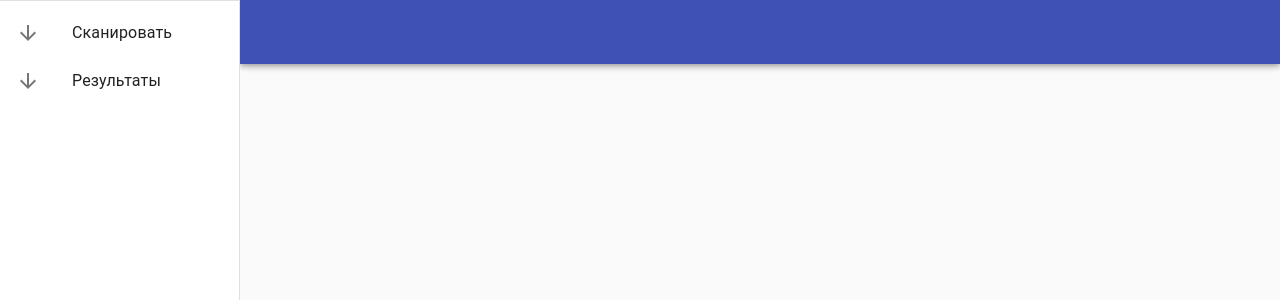
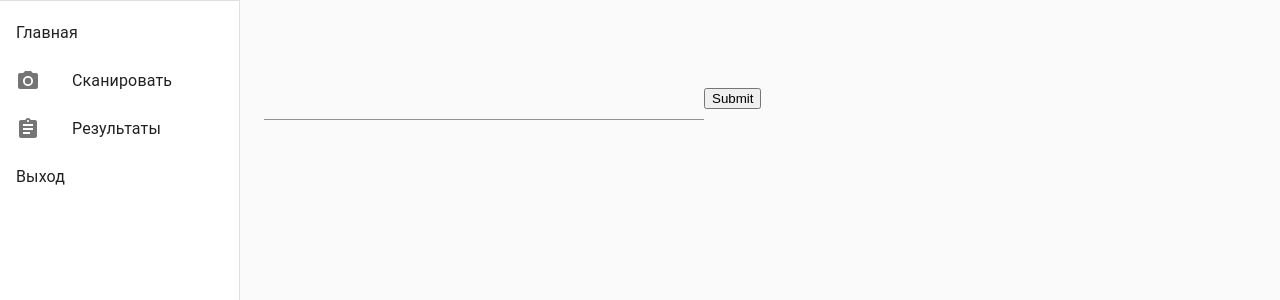
Before and after one commit to kirillva/arm_universal, a React (Create React App) app: page /#/auth in a window 1280 px wide. Shown: the top 300 px of the page. Built offline with nearby package versions, Linux system fonts and the light colour scheme.

Commit message:
Роутинг

```diff
--- a/package.json
+++ b/package.json
@@ -12,6 +12,7 @@
     "formik": "^2.2.5",
     "react": "^17.0.1",
     "react-dom": "^17.0.1",
+    "react-qr-reader": "^2.2.1",
     "react-router-dom": "^5.2.0",
     "react-scripts": "4.0.1",
     "web-vitals": "^0.2.4"
--- a/src/App.js
+++ b/src/App.js
@@ -9,10 +9,8 @@ import { makeStyles } from "@material-ui/core/styles";
 import { MainMenu } from "components/MainMenu";
 import { menuItems } from "components/Menu";
 import { routeItems } from "components/Routes";
-import { getClaims } from "utils/user";
-import { Route, Switch, useLocation } from "react-router-dom";
-import { SigninForm } from "pages/SigninForm";
-
+import { getClaims, isAuthorized } from "utils/user";
+import { Redirect, Route, Switch, useLocation } from "react-router-dom";
 const drawerWidth = 240;
 
 const useStyles = makeStyles((theme) => ({
@@ -41,9 +39,13 @@ function ResponsiveDrawer() {
   const currentMenuItem = menuItems.find(
     (item) => item.path === location.pathname
   );
+  const currentRouteItem = routeItems.find(
+    (item) => item.path === location.pathname
+  );
   debugger;
   console.log(currentMenuItem);
   console.log(location);
+  console.log(menuItems);
 
   const handleDrawerToggle = () => {
     setMobileOpen(!mobileOpen);
@@ -61,14 +63,20 @@ function ResponsiveDrawer() {
   };
   const filteredMenu = menuItems.filter(filter);
   const filteredRoute = routeItems.filter(filter);
-  debugger;
 
   console.log("filteredMenu", filteredMenu);
   console.log("filteredRoute", filteredRoute);
 
+  const PrivateRoute = ({ component: Component, ...rest }) => {
+    return isAuthorized() ? <Route {...rest} /> : <Redirect to="/auth" />;
+  };
+
+  if (!currentRouteItem) return '404';
+
   return (
     <div className={classes.root}>
       <CssBaseline />
+      {currentRouteItem.path === "/auth" ? null : (
         <AppBar position="fixed" className={classes.appBar}>
           <Toolbar>
             <IconButton
@@ -81,24 +89,27 @@ function ResponsiveDrawer() {
               <MenuIcon />
             </IconButton>
             <Typography variant="h6" noWrap>
-            {currentMenuItem ? currentMenuItem.title : ""}
+              {currentMenuItem.title}
             </Typography>
           </Toolbar>
         </AppBar>
+      )}
+
       <MainMenu
         mobileOpen={mobileOpen}
         data={menuItems}
         handleDrawerToggle={handleDrawerToggle}
       />
       <Switch>
-        <Route exact={true} path={"/auth"}>
-          <SigninForm />
-        </Route>
         {routeItems.map((item) => {
-          return (
+          return item.public ? (
             <Route exact={true} path={item.path}>
               {React.createElement(item.component)}
             </Route>
+          ) : (
+            <PrivateRoute exact={true} path={item.path}>
+              {React.createElement(item.component)}
+            </PrivateRoute>
           );
         })}
       </Switch>
--- a/src/components/MainMenu.js
+++ b/src/components/MainMenu.js
@@ -9,7 +9,8 @@ import {
   ListItemText,
 } from "@material-ui/core";
 import { makeStyles } from "@material-ui/styles";
-import { Link } from "react-router-dom";
+import { Link, withRouter } from "react-router-dom";
+import { logout } from "utils/user";
 
 const drawerWidth = 240;
 
@@ -25,7 +26,7 @@ const useStyles = makeStyles((theme) => ({
   },
 }));
 
-export const MainMenu = ({ data, mobileOpen, handleDrawerToggle }) => {
+export const MainMenu = withRouter(({ history, data, mobileOpen, handleDrawerToggle }) => {
   const classes = useStyles();
 
   const drawer = (
@@ -33,15 +34,42 @@ export const MainMenu = ({ data, mobileOpen, handleDrawerToggle }) => {
       <div className={classes.toolbar} />
       <Divider />
       <List>
+        <ListItem
+          button
+          key={'/'}
+          component={Link}
+          to={'/'}
+          onClick={() => handleDrawerToggle()}
+        >
+          {/* <ListItemIcon>{React.createElement(icon)}</ListItemIcon> */}
+          <ListItemText primary={'Главная'} />
+        </ListItem>
         {data.map((item, index) => {
           const { path, title, icon } = item;
           return (
-            <ListItem button key={path} component={Link} to={path}>
+            <ListItem
+              button
+              key={path}
+              component={Link}
+              to={path}
+              onClick={() => handleDrawerToggle()}
+            >
               <ListItemIcon>{React.createElement(icon)}</ListItemIcon>
               <ListItemText primary={title} />
             </ListItem>
           );
         })}
+        <ListItem
+          button
+          onClick={() => {
+            logout();
+            handleDrawerToggle();
+            history.push('/');
+          }}
+        >
+          {/* <ListItemIcon>{React.createElement(icon)}</ListItemIcon> */}
+          <ListItemText primary={'Выход'} />
+        </ListItem>
       </List>
     </>
   );
@@ -76,4 +104,4 @@ export const MainMenu = ({ data, mobileOpen, handleDrawerToggle }) => {
       </Hidden>
     </div>
   );
-};
+});
--- a/src/components/Menu.js
+++ b/src/components/Menu.js
@@ -1,6 +1,19 @@
-import ArrowDownward from "@material-ui/icons/ArrowDownward";
+import PhotoCameraIcon from '@material-ui/icons/PhotoCamera';
+import AssignmentIcon from '@material-ui/icons/Assignment';
 
 export const menuItems = [
+  // {
+  //   claims: [
+  //     "manual_edit",
+  //     "admin",
+  //     "food_kit",
+  //     "manager_candidate",
+  //     "division",
+  //   ],
+  //   icon: ArrowDownward,
+  //   path: "/auth",
+  //   title: "Авторизация",
+  // },
   {
     claims: [
       "manual_edit",
@@ -9,8 +22,8 @@ export const menuItems = [
       "manager_candidate",
       "division",
     ],
-    icon: ArrowDownward,
-    path: "/scan",
+    icon: PhotoCameraIcon,
+    path: "/",
     title: "Сканировать",
   },
   {
@@ -21,7 +34,7 @@ export const menuItems = [
       "manager_candidate",
       "division",
     ],
-    icon: ArrowDownward,
+    icon: AssignmentIcon,
     path: "/result",
     title: "Результаты",
   }
--- a/src/components/Routes.js
+++ b/src/components/Routes.js
@@ -1,11 +1,12 @@
 import { ScanPanel } from "pages/ScanPanel";
 import { ResultPanel } from "pages/ResultPanel";
+import { SigninForm } from "pages/SigninForm";
 
 export const routeItems = [
   {
     claims: ["manager"],
     exact: true,
-    path: "/scan",
+    path: "/",
     component: ScanPanel,
   },
   {
@@ -13,5 +14,11 @@ export const routeItems = [
     exact: true,
     path: "/result",
     component: ResultPanel,
+  },{
+    claims: ["manager"],
+    exact: true,
+    public: true,
+    path: "/auth",
+    component: SigninForm,
   }
 ];
--- a/src/config/config.json
+++ b/src/config/config.json
@@ -1,7 +1,7 @@
 {
-    "BASE_URL": "http://kes.it-serv.ru/vote/{0}",
-    "ARM_URL": "http://kes.it-serv.ru/arm/vote/{0}",
-    "WS_URL": "http://kes.it-serv.ru",
-    "defaultNamespace": "PN",
-    "dir": "test"
-  }
+  "BASE_URL": "http://kes.it-serv.ru/delivery/release",
+  "WS_URL": "http://kes.it-serv.ru",
+  "defaultNamespace": "PN",
+  "WS_PATH": "/delivery/release/socket.io",
+  "dir": "test"
+}
--- a/src/pages/ScanPanel.js
+++ b/src/pages/ScanPanel.js
@@ -1,8 +1,7 @@
-import { Typography } from "@material-ui/core";
-import React from "react";
+import React, { useState } from "react";
 import { withRouter } from "react-router-dom";
-
 import { makeStyles } from "@material-ui/core/styles";
+import QrReader from "react-qr-reader";
 
 const useStyles = makeStyles((theme) => ({
   toolbar: theme.mixins.toolbar,
@@ -12,15 +11,31 @@ const useStyles = makeStyles((theme) => ({
   },
 }));
 
-export const ScanPanel = withRouter(() => {
-    const classes = useStyles();
+export const ScanPanel = withRouter(({ history }) => {
+  const classes = useStyles();
+  const [result, setResult] = useState("Нет данных");
+
+  const handleScan = (data) => {
+    if (data) {
+      // setResult(data);
+      history.push(`/result`);
+    }
+  };
+  const handleError = (err) => {
+    console.error(err);
+  };
+
   return (
     <div className={classes.content}>
       <div className={classes.toolbar} />
-      <Typography paragraph>
-        camera
-      </Typography>
+      <QrReader
+        delay={300}
+        onError={handleError}
+        onScan={handleScan}
+        style={{ width: "100%" }}
+      />
 
+      {result}
     </div>
   );
 });
--- a/src/pages/SigninForm.js
+++ b/src/pages/SigninForm.js
@@ -1,8 +1,18 @@
 import React from "react";
 import { useFormik } from "formik";
-import { TextField } from "@material-ui/core";
+import { makeStyles, TextField } from "@material-ui/core";
+import { auth } from "utils/user";
+import { withRouter } from "react-router-dom";
 
-export const SigninForm = () => {
+const useStyles = makeStyles((theme) => ({
+  toolbar: theme.mixins.toolbar,
+  content: {
+    flexGrow: 1,
+    padding: theme.spacing(3),
+  },
+}));
+
+export const SigninForm = withRouter(({ history }) => {
   const { handleSubmit, handleChange, values } = useFormik({
     initialValues: {
       login: "",
@@ -10,14 +20,29 @@ export const SigninForm = () => {
       remember: true,
     },
     onSubmit: (values) => {
-      alert(JSON.stringify(values, null, 2));
+      auth({
+        login: values.login,
+        password: values.password,
+        persist: true,
+      }).then(()=>{
+        history.push("/");
+      });
     },
   });
+  const classes = useStyles();
   return (
-    <form onSubmit={handleSubmit}>
-      <TextField onChange={handleChange} name="login" value={values.login}/>
-      <TextField onChange={handleChange} type="password" name="password" value={values.password}/>
-      <button type="submit">Submit</button>
-    </form>
+    <div className={classes.content}>
+      <div className={classes.toolbar} />
+      <form onSubmit={handleSubmit}>
+        <TextField onChange={handleChange} name="login" value={values.login} />
+        <TextField
+          onChange={handleChange}
+          type="password"
+          name="password"
+          value={values.password}
+        />
+        <button type="submit">Submit</button>
+      </form>
+    </div>
   );
-};
+});
```
Also changed, not shown: 2 other files (tests, documents, lock files or other folders). Lines whose indentation alone changed are shown as unchanged.
